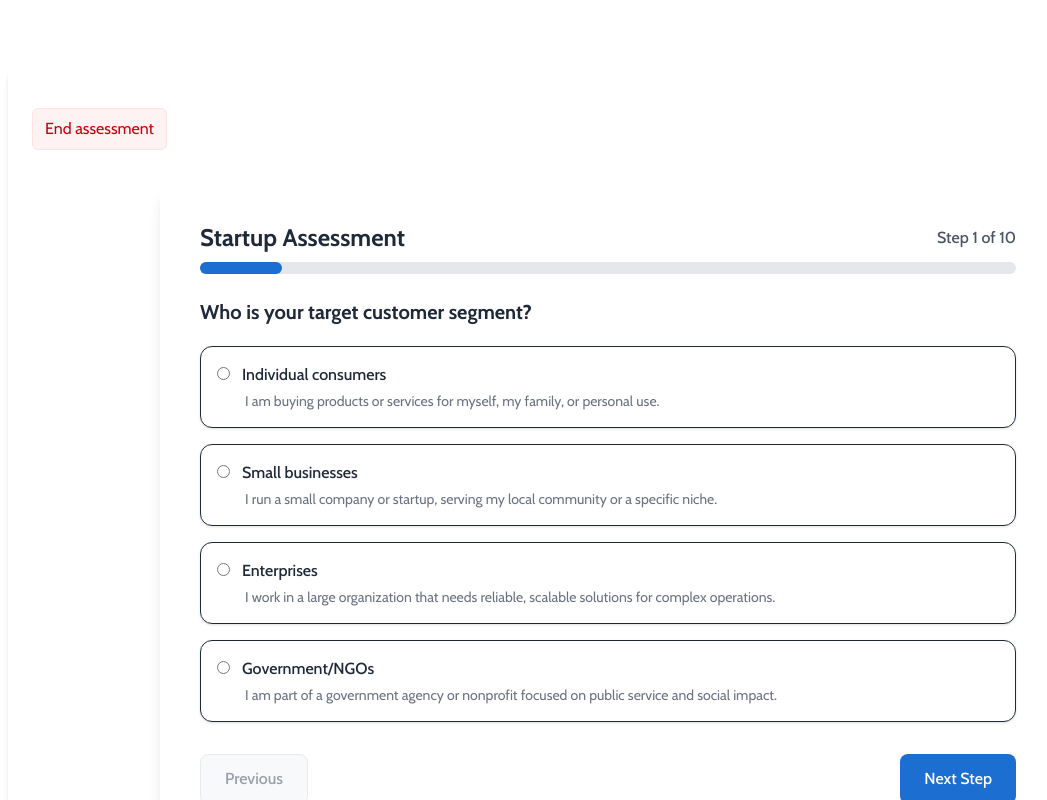
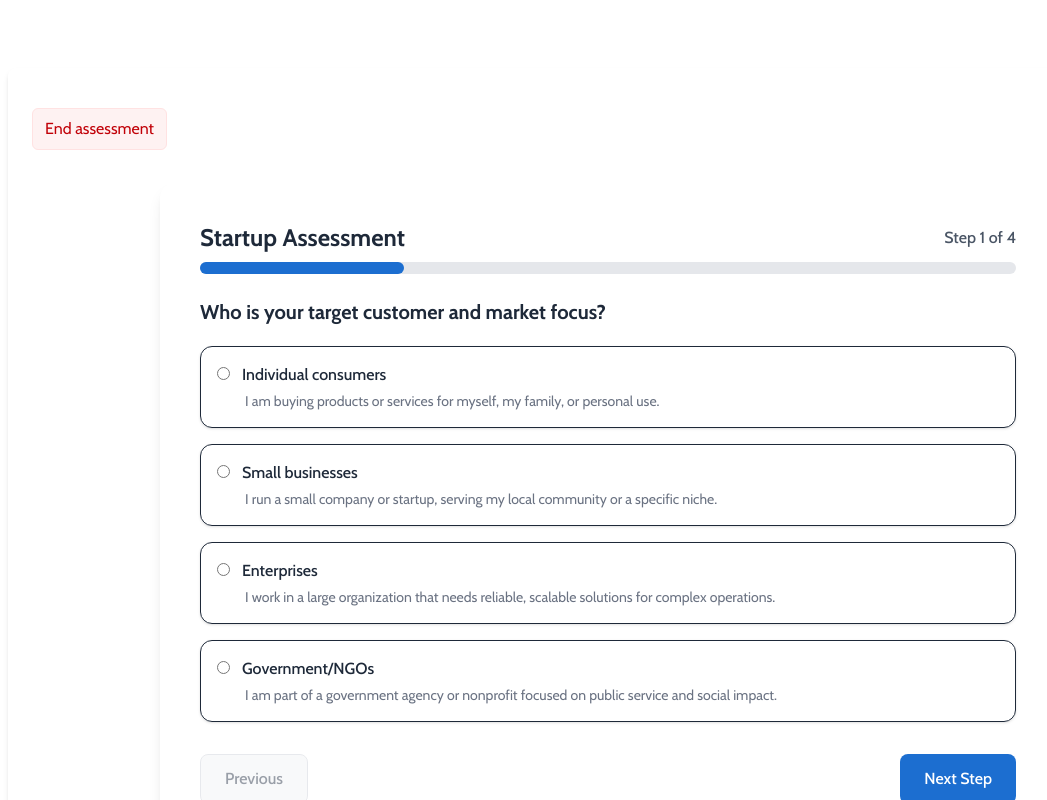
Before and after one commit to Bizowl-Business-Services-Idea-to-Growth/FoundersAI, a React (Vite) app: page / in a window 1280 px wide. Both pictures are taken after a click on the button "Start Assessment". Shown: the part 448-1248 px from the top of the page, without its empty margins (32-1079 px from the left). Built offline with nearby package versions, Linux system fonts and the light colour scheme.

Commit message:
Front-end Fix

```diff
--- a/package.json
+++ b/package.json
@@ -38,6 +38,6 @@
     "sass-embedded": "^1.92.1",
     "typescript": "~5.8.3",
     "typescript-eslint": "^8.39.1",
-    "vite": "^7.1.2"
+    "vite": "^7.2.2"
   }
 }
--- a/src/components/StartAssessment.tsx
+++ b/src/components/StartAssessment.tsx
@@ -26,7 +26,7 @@ const steps: StepType[] = [
   {
     id: 1,
     type: "options",
-    question: "Who is your target customer segment?",
+    question: "Who is your target customer and market focus?",
     options: [
       { label: "Individual consumers", description: "I am buying products or services for myself, my family, or personal use." },
       { label: "Small businesses", description: "I run a small company or startup, serving my local community or a specific niche." },
@@ -37,7 +37,7 @@ const steps: StepType[] = [
   {
     id: 2,
     type: "checkbox",
-    question: "What are your biggest challenges? (Select all that apply)",
+    question: "What challenges are you currently facing in building your startup?",
     options: [
       { label: "Fundraising & Investment" },
       { label: "Technology & Development" },
@@ -51,7 +51,7 @@ const steps: StepType[] = [
   {
     id: 3,
     type: "options",
-    question: "If targeting a crowded industry, do you focus on a niche?",
+    question: "What is your positioning strategy in the market?",
     options: [
       { label: "Yes, a large growing niche", description: "I am focusing on a specific, growing segment of the market with clear needs that are not fully met yet." },
       { label: "Yes, a small niche", description: "I am targeting a very specialized and narrow group of customers with unique preferences." },
@@ -59,51 +59,17 @@ const steps: StepType[] = [
       { label: "Not applicable", description: "My startup is at a stage or in a sector where niche targeting does not apply." },
     ],
   },
+
   {
     id: 4,
-    type: "textarea",
-    question: "Briefly describe your Startup/idea.",
-    placeholder: "Summarize your startup or idea in 2-3 sentences. What does it do and who is it for?",
-  },
-  {
-    id: 5,
-    type: "textarea",
-    question: "What specific problem are you solving?",
-    placeholder: "Describe the key pain point or issue your startup addresses.",
-  },
-  {
-    id: 6,
-    type: "textarea",
-    question: "What is your proposed solution to this problem?",
-    placeholder: "Explain how your product or service solves the problem.",
-  },
-  {
-    id: 7,
-    type: "textarea",
-    question: "Who is your target audience or customer segment?",
-    placeholder: "Identify the primary users or customers your startup aims to serve.",
-  },
-  {
-    id: 8,
-    type: "textarea",
-    question: "What do you see as the biggest risks or challenges in building your startup? Any plans to overcome them?",
-    placeholder: "Share top challenges and your approach to managing them.",
-  },
-  {
-    id: 9,
-    type: "textarea",
-    question: "How large is this market, and what opportunity do you see in it?",
-    placeholder: "Estimate the market size and growth potential you are targeting.",
-  },
-  {
-    id: 10,
     type: "double-textarea",
     questions: [
-      { label: "What are your key strengths?", placeholder: "Describe your strengths..." },
-      { label: "What skill gaps do you need to address?", placeholder: "What skills do you need to develop or find help with..." },
+      { label: "What specific problem does your startup solve?", placeholder: "Describe the key pain point or issue you are addressing." },
+      { label: "Briefly describe your startup, its solution, and target audience.", placeholder: "Summarize your idea, what it does, and who it serves." },
     ],
   },
 ];
+
 
 type Props = {
   onComplete: (assessmentId: string) => void;
```
Also changed, not shown: 1 other file (tests, documents, lock files or other folders).
